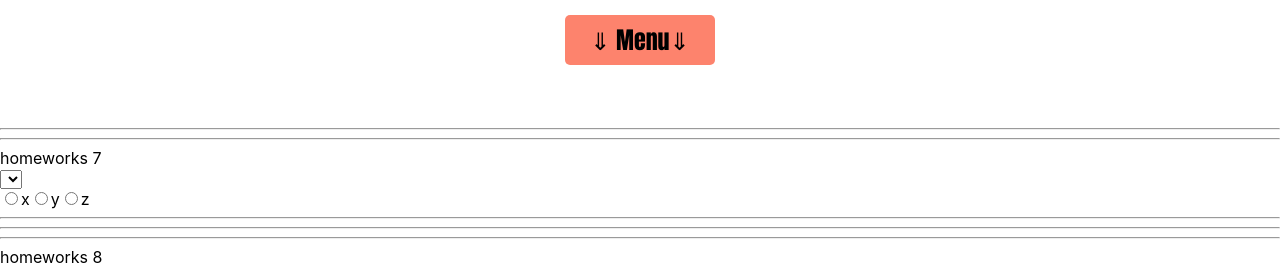
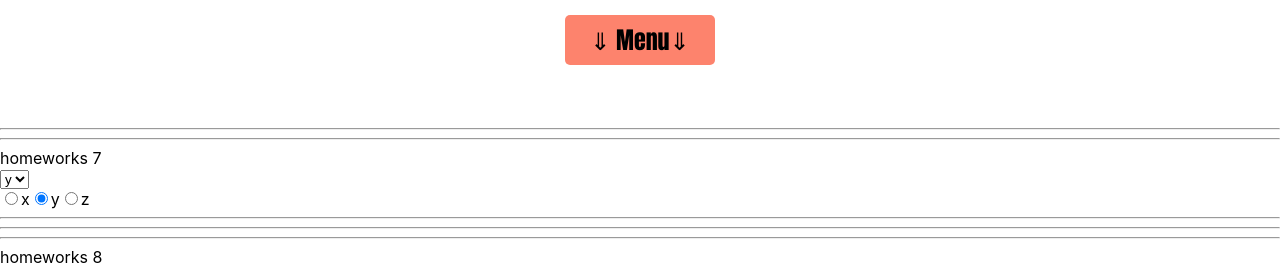
Before and after one commit to Pavelkv94/HomeWorksTasks, a React (Create React App) app: page /#/junior in a window 1280 px wide. Shown: the top 265 px of the page. Built offline with nearby package versions, Linux system fonts and the light colour scheme.

Commit message:
feat: complete HW7

```diff
--- a/src/p2-homeworks/h7/common/c5-SuperSelect/SuperSelect.tsx
+++ b/src/p2-homeworks/h7/common/c5-SuperSelect/SuperSelect.tsx
@@ -1,4 +1,4 @@
-import React, {SelectHTMLAttributes, DetailedHTMLProps, ChangeEvent} from 'react'
+import React, { SelectHTMLAttributes, DetailedHTMLProps, ChangeEvent } from 'react'
 
 type DefaultSelectPropsType = DetailedHTMLProps<SelectHTMLAttributes<HTMLSelectElement>, HTMLSelectElement>
 
@@ -14,10 +14,15 @@ const SuperSelect: React.FC<SuperSelectPropsType> = (
         ...restProps
     }
 ) => {
-    const mappedOptions: any[] = []; // map options with key
+    const mappedOptions: any[] = Array.isArray(options)
+        ? options.map((el, i) =>
+            <option key={el + '-' + i}
+                value={el}>{el}</option>) : []; // map options with key
 
     const onChangeCallback = (e: ChangeEvent<HTMLSelectElement>) => {
         // onChange, onChangeOption
+        onChange && onChange(e)
+        onChangeOption && onChangeOption(e.currentTarget.value)
     }
 
     return (
--- a/src/p2-homeworks/h7/common/c6-SuperRadio/SuperRadio.tsx
+++ b/src/p2-homeworks/h7/common/c6-SuperRadio/SuperRadio.tsx
@@ -1,4 +1,4 @@
-import React, {ChangeEvent, InputHTMLAttributes, DetailedHTMLProps} from 'react'
+import React, { ChangeEvent, InputHTMLAttributes, DetailedHTMLProps } from 'react'
 
 type DefaultRadioPropsType = DetailedHTMLProps<InputHTMLAttributes<HTMLInputElement>, HTMLInputElement>
 
@@ -17,6 +17,8 @@ const SuperRadio: React.FC<SuperRadioPropsType> = (
 ) => {
     const onChangeCallback = (e: ChangeEvent<HTMLInputElement>) => {
         // onChange, onChangeOption
+        onChange && onChange(e)
+        onChangeOption && onChangeOption(e.currentTarget.title)
     }
 
 
@@ -25,6 +27,11 @@ const SuperRadio: React.FC<SuperRadioPropsType> = (
             <input
                 type={'radio'}
                 // name, checked, value, onChange
+                name={name}
+                checked={o === value}
+                onChange={onChangeCallback}
+                title={o}
+                {...restProps}
             />
             {o}
         </label>
```
